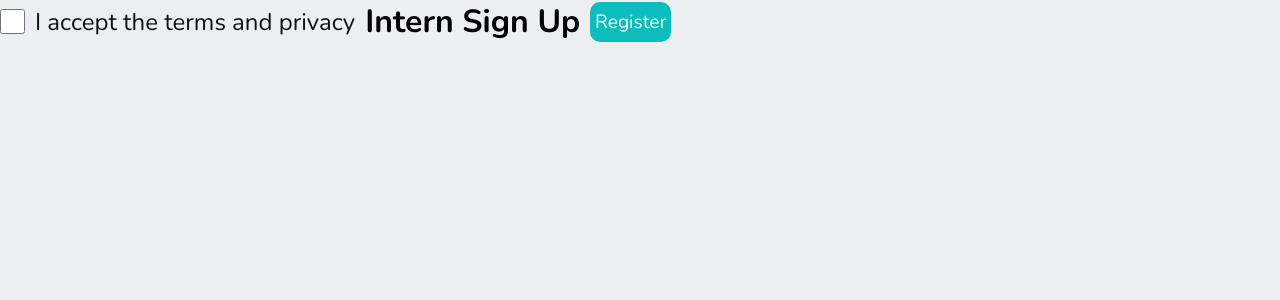
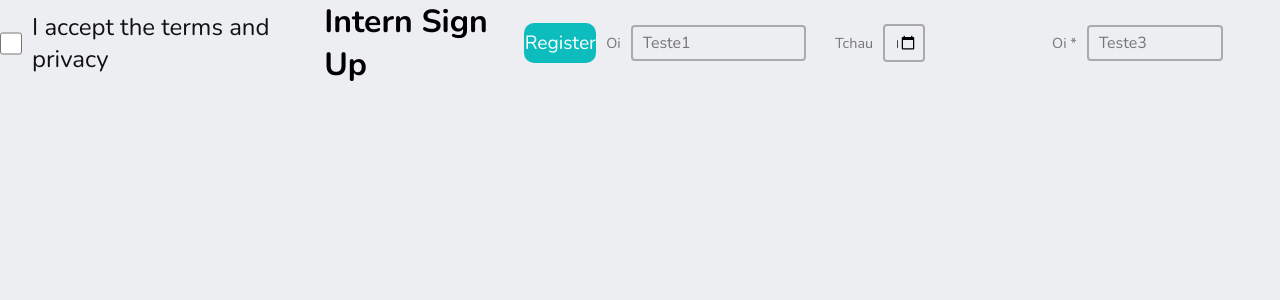
Before and after one commit to LeonardoLuisKlein/internReactForm, a React (Create React App) app: page / in a window 1280 px wide. Shown: the top 300 px of the page. Built offline with nearby package versions, Linux system fonts and the light colour scheme.

Commit message:
Style: basic style for input component

```diff
--- a/src/App.js
+++ b/src/App.js
@@ -2,6 +2,7 @@ import React from 'react';
 import { Checkbox } from './components/micro/checkbox/Checkbox'
 import { Title } from './components/micro/title/Title'
 import { Buttons } from './components/micro/buttons/Buttons'
+import { Inputs } from './components/micro/inputs/Inputs'
 
 function App() {
   return (
@@ -9,6 +10,9 @@ function App() {
       <Checkbox />
       <Title idTitle="title" title="Intern Sign Up" />
       <Buttons classButton="smallButton" textButton="Register" />
+      <Inputs labelText="Oi" labelFor="Oi" inputType="text" inputId="Oi" inputClass="bigInput" placehInput="Teste1" />
+      <Inputs labelText="Tchau" labelFor="Tchau" inputType="date" inputId="Tchau" inputClass="smallInput" placehInput="Teste2" />
+      <Inputs labelText="Oi *" labelFor="OiDnv" inputType="password" inputId="OiDnv" inputClass="mediumInput" placehInput="Teste3" />
     </div>
   );
 }
--- a/src/components/micro/inputs/Inputs.scss
+++ b/src/components/micro/inputs/Inputs.scss
@@ -0,0 +1,43 @@
+.labelInput{
+    font-size: 0.9em;
+    color: #767676;
+}
+
+.smallInput{
+    color: #111111;
+    border: 2px solid #aaaaaa;
+    border-radius: 4px;
+    background: none;
+    padding: 5px 5px 5px 10px;
+    font-size: 1em;
+    width: 20%;
+    &:focus {
+      outline: 0;
+    }
+}
+
+.mediumInput{
+    color: #111111;
+    border: 2px solid #aaaaaa;
+    border-radius: 4px;
+    background: none;
+    padding: 5px 5px 5px 10px;
+    font-size: 1em;
+    width: 60%;
+    &:focus {
+      outline: 0;
+    }
+}
+
+.bigInput{
+    color: #111111;
+    border: 2px solid #aaaaaa;
+    border-radius: 4px;
+    background: none;
+    padding: 5px 5px 5px 10px;
+    font-size: 1em;
+    width: 80%;
+    &:focus {
+      outline: 0;
+    }
+}
```
